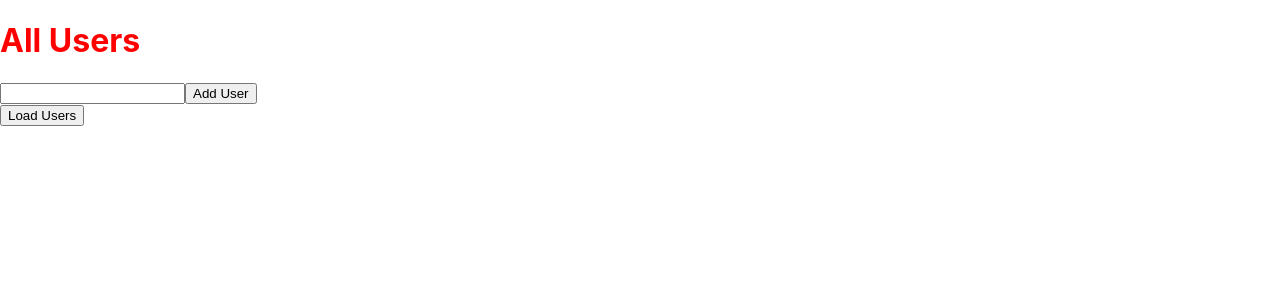
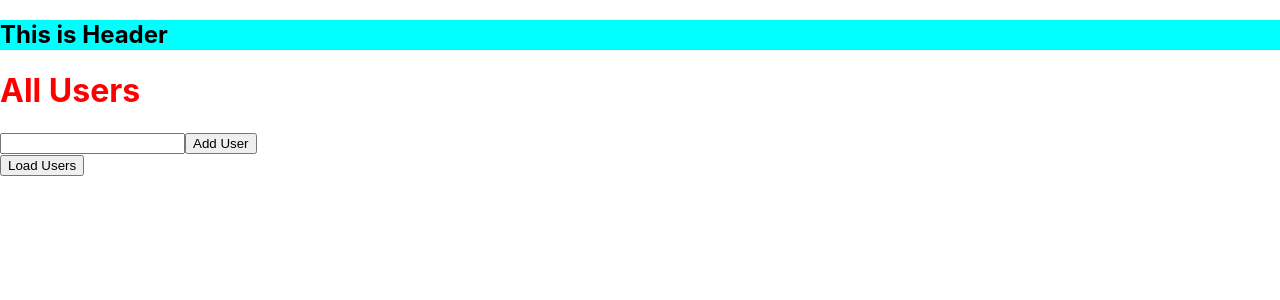
Before and after one commit to razumolla/first-next-app-part2, a Next.js app: page /users in a window 1280 px wide. Shown: the top 300 px of the page. Built offline with nearby package versions, Linux system fonts and the light colour scheme.

Commit message:
header & footer layout

```diff
--- /dev/null
+++ b/components/Footer.js
@@ -0,0 +1,9 @@
+function Footer() {
+    return (
+        <div className="layout-footer">
+            <h2> This is Footer</h2>
+        </div>
+    );
+}
+
+export default Footer;
--- /dev/null
+++ b/components/Header.js
@@ -0,0 +1,9 @@
+function Header() {
+    return (
+        <div className="layout-header">
+            <h2> This is Header</h2>
+        </div>
+    );
+}
+
+export default Header;
--- a/pages/_app.js
+++ b/pages/_app.js
@@ -1,7 +1,25 @@
+import Footer from '../components/Footer'
+import Header from '../components/Header'
 import '../styles/globals.css'
 
 function MyApp({ Component, pageProps }) {
-  return <Component {...pageProps} />
+  const getLayout = Component.getLayout || ((page) => page);
+
+  if (getLayout) {
+    return getLayout(
+      <>
+        <Component {...pageProps} />
+      </>
+    )
+  }
+  return getLayout(
+    <>
+      <Header />
+      <Component {...pageProps} />
+      <Footer />
+    </>
+  );
+
 }
 
 export default MyApp
--- a/pages/index.js
+++ b/pages/index.js
@@ -4,6 +4,7 @@ export default function Home() {
   return (
     <div>
       <h1 className={styles.hightLight}>This is a next home project </h1>
+
     </div>
   )
 }
--- a/pages/users/index.js
+++ b/pages/users/index.js
@@ -1,4 +1,5 @@
 import { useState } from "react";
+import Header from "../../components/Header";
 
 function Users() {
     const [users, setUsers] = useState([]);
@@ -51,4 +52,13 @@ function Users() {
     );
 }
 
+Users.getLayout = function getLayout(page) {
+    return (
+      <>
+      <Header/>
+        <>{page}</>
+      </>
+    )
+  }
+
 export default Users;
--- a/styles/globals.css
+++ b/styles/globals.css
@@ -29,3 +29,12 @@ a {
 h1 {
   color: red;
 }
+
+.layout-header,
+.layout-footer {
+  height: 30px;
+  width: 100%;
+  justify-content: center;
+  align-items: center;
+  background-color: aqua;
+}
```
